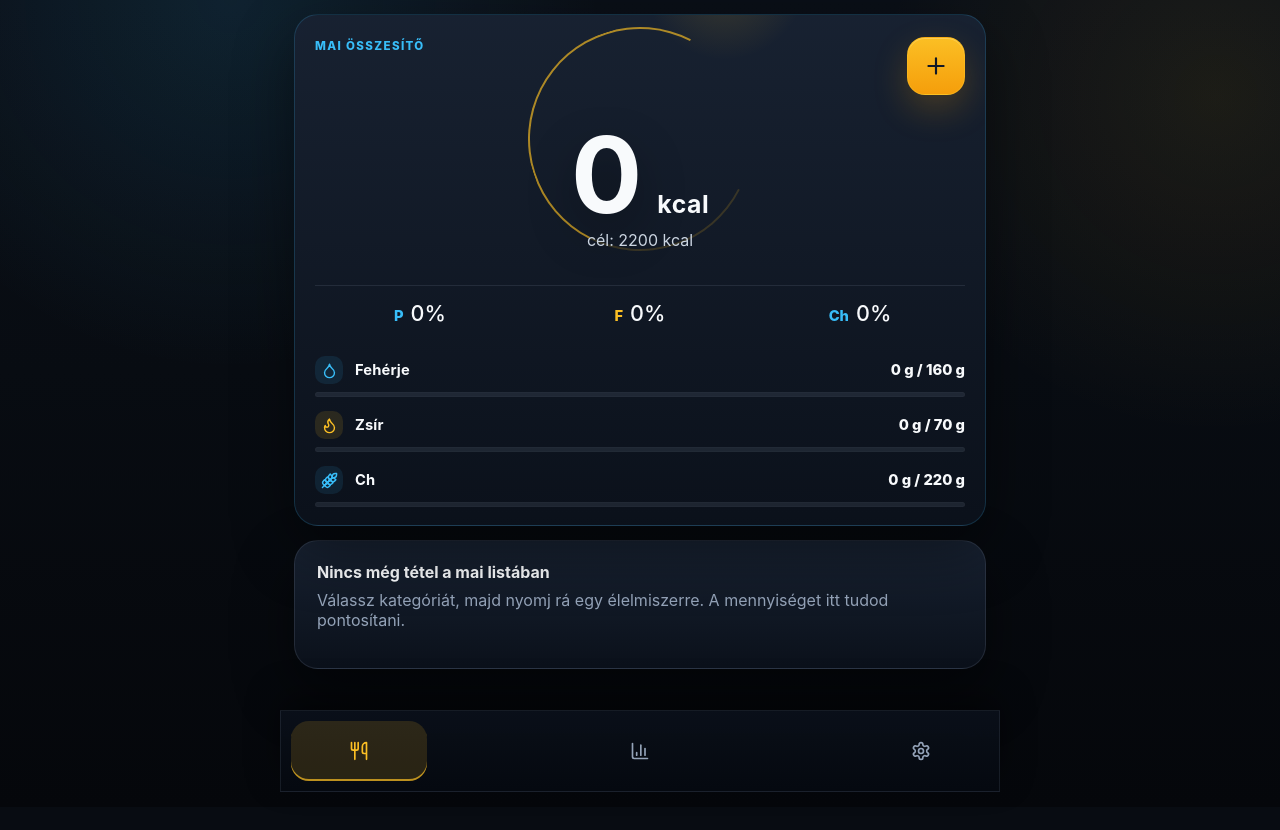
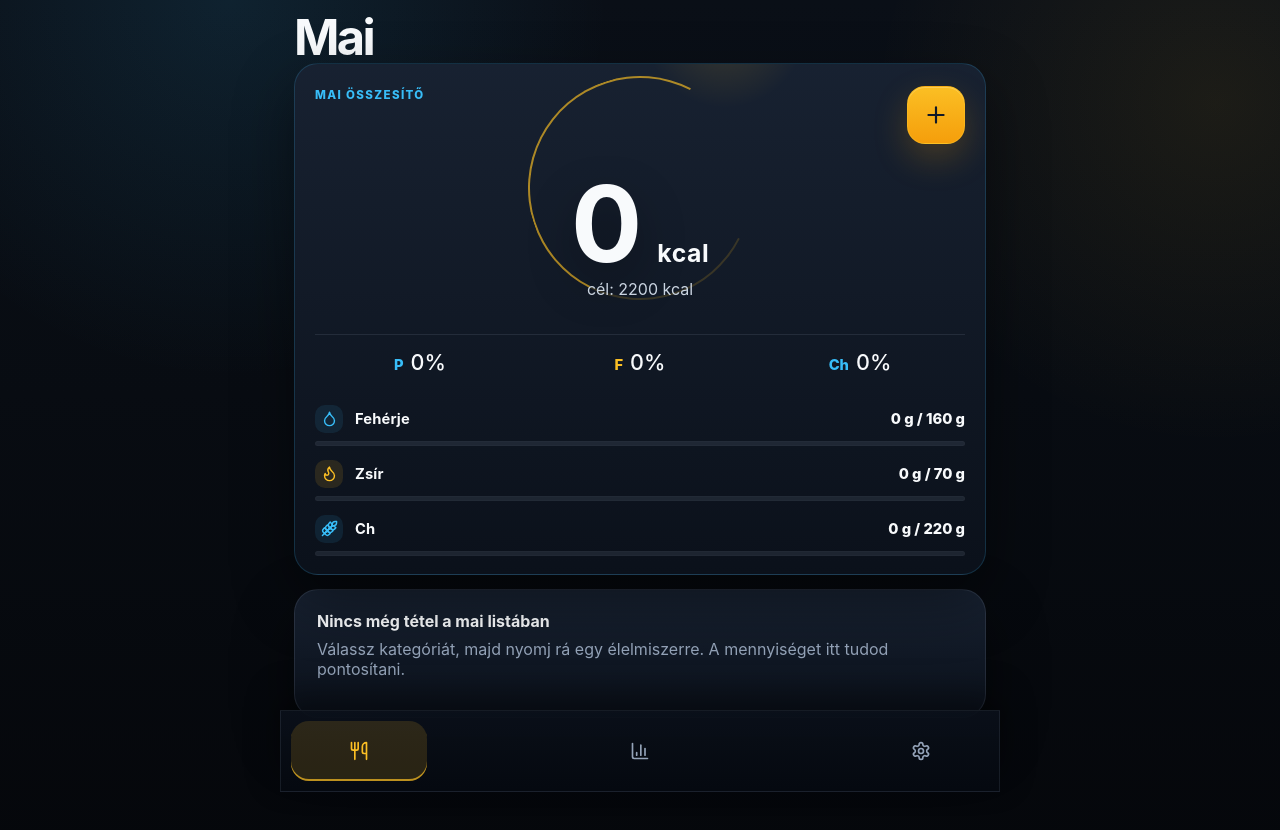
Before and after one commit to tonetttoman/makro-app, a React (Vite) app: page / in a window 1280 px wide. Shown: the top 830 px of the page. Before the commit the page ends 807 px from the top, so only its background shows below. Built offline with nearby package versions, Linux system fonts and the light colour scheme.

Commit message:
Add top app header to today view

```diff
--- a/src/App.jsx
+++ b/src/App.jsx
@@ -23,6 +23,14 @@ import {
   WORKSPACE_KEY
 } from "./lib/storage";
 import { useLocalStorage } from "./hooks/useLocalStorage";
+
+function AppHeader({ title }) {
+  return (
+    <header className="app-header" aria-label="Aktuális nézet">
+      <h1>{title}</h1>
+    </header>
+  );
+}
 
 function getSavedEntriesForDate(diary, date) {
   return (diary[date]?.entries || []).map((entry) => ({ ...entry, locked: true }));
@@ -267,6 +275,7 @@ export default function App() {
     <div className="app">
       {activeView === "today" && (
         <main className="page">
+          <AppHeader title="Mai" />
           <MacroSummary
             totals={totals}
             targets={targets}
```
